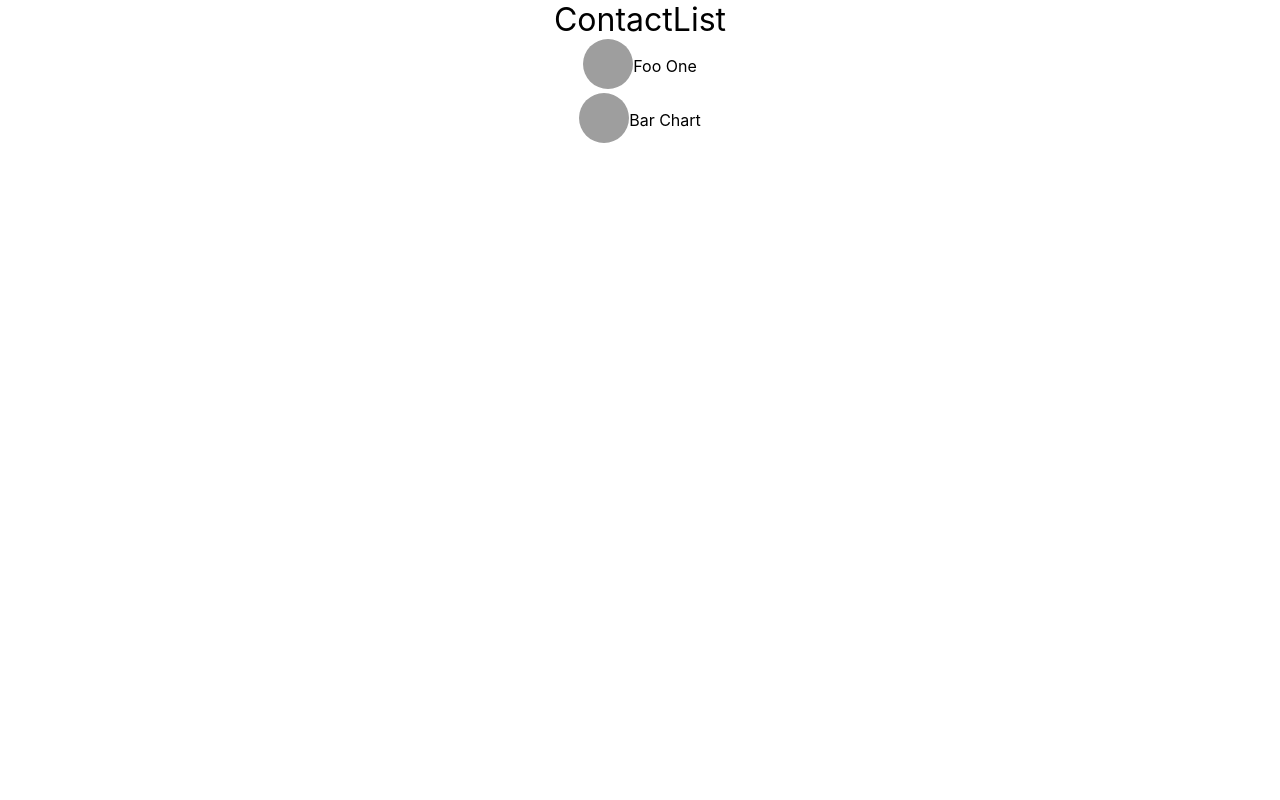
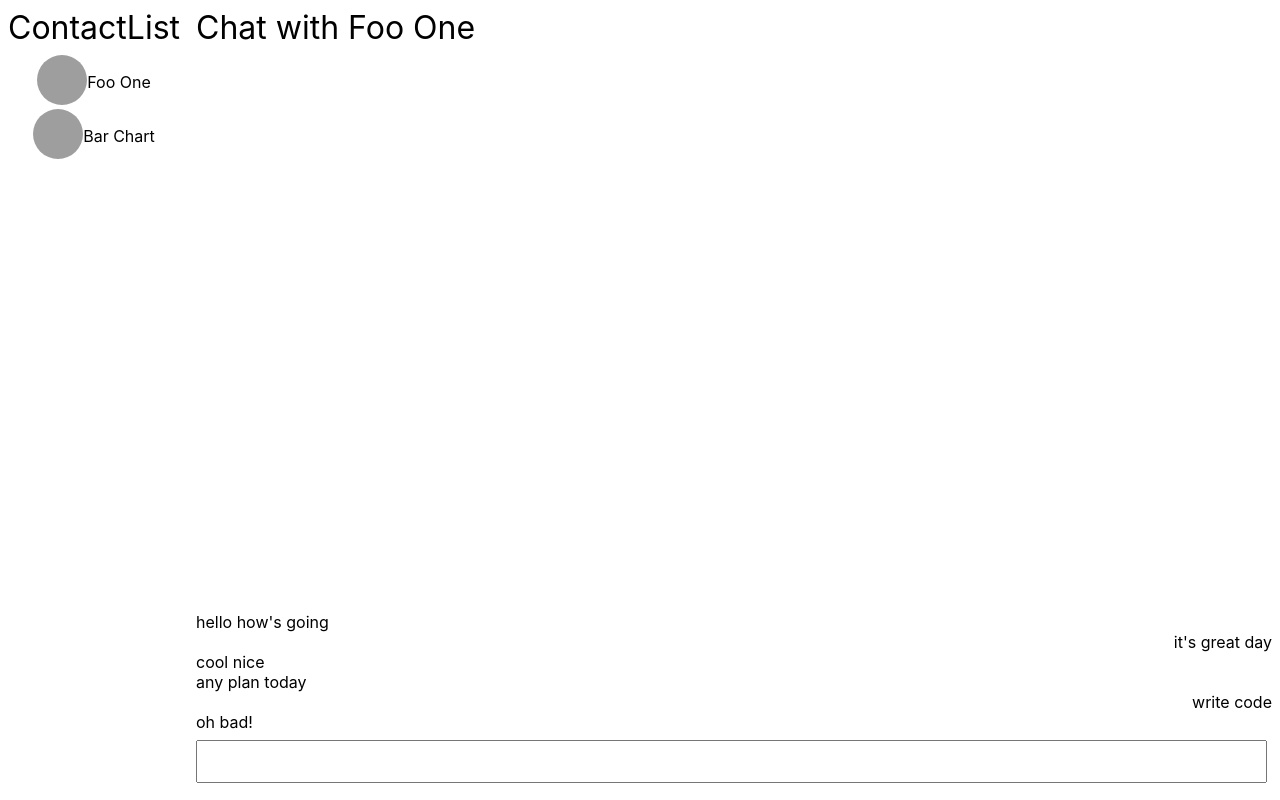
Before and after one commit to yhsiang/basic-messenger, a React (Create React App) app: page / in a window 1280 px wide. Built offline with nearby package versions, Linux system fonts and the light colour scheme; grey boxes are pictures that could not be loaded.

Commit message:
setup ChatWindow, MessageList, Message

```diff
--- a/src/App.css
+++ b/src/App.css
@@ -1,38 +1,11 @@
-.App {
-  text-align: center;
+#root {
+  display: flex;
+  flex-direction: column;
+  min-height: 100%;
 }
 
-.App-logo {
-  height: 40vmin;
-  pointer-events: none;
+.App {
+  display: flex;
+  flex-direction: row;
+  height: 100vh;
 }
-
-@media (prefers-reduced-motion: no-preference) {
-  .App-logo {
-    animation: App-logo-spin infinite 20s linear;
-  }
-}
-
-.App-header {
-  background-color: #282c34;
-  min-height: 100vh;
-  display: flex;
-  flex-direction: column;
-  align-items: center;
-  justify-content: center;
-  font-size: calc(10px + 2vmin);
-  color: white;
-}
-
-.App-link {
-  color: #61dafb;
-}
-
-@keyframes App-logo-spin {
-  from {
-    transform: rotate(0deg);
-  }
-  to {
-    transform: rotate(360deg);
-  }
-}
--- a/src/App.js
+++ b/src/App.js
@@ -1,22 +1,45 @@
 import React from 'react';
 import ContactList from './components/ContactList';
 import './App.css';
+import ChatWindow from './components/ChatWindow';
 
-const contacts = [{
+const currentUser = {
+  userId: 1,
+  avatarURL: "https://gravatar.com/avatar/6ad59bb2415618eeed4a1c841895e5f9?s=200&d=monsterid&r=pg",
+  name: "Ly Cheng",
+  status: true,
+}
+
+const contactMap = {
+  123: {
     avatarURL: "https://gravatar.com/avatar/76f75d5b2c6839cc6ab4a593c1d90149?s=200&d=monsterid&r=pg",
     name: "Foo One",
-    status: true
-  },{
+    status: true,
+  },
+  456: {
     avatarURL: "https://gravatar.com/avatar/2fb62a9246f160de3ae670a875e3a747?s=200&d=monsterid&r=pg",
     name: "Bar Chart",
-    status: true
+    status: true,
   },
+};
+
+const messages = [
+  {content: "oh bad!", userId: 123},
+  {content: "write code", userId: 1},
+  {content: "any plan today", userId: 123},
+  {content: "cool nice", userId: 123},
+  {content: "it's great day", userId: 1},
+  {content: "hello how's going", userId: 123},
 ];
 
 function App() {
+  const contacts = Object.values(contactMap);
+  const chatToId = 123;
+
   return (
     <div className="App">
       <ContactList contacts={contacts} />
+      <ChatWindow messages={messages} chatTo={contactMap[chatToId]} currentUser={currentUser} />
     </div>
   );
 }
--- /dev/null
+++ b/src/components/ChatWindow.css
@@ -0,0 +1,49 @@
+.ChatWindow {
+  display: flex;
+  flex-grow: 1;
+  flex-direction: column;
+  margin-left: 8px;
+  padding-top: 8px;
+  margin-right: 8px;
+}
+
+.ChatWindow-header {
+  height: 32px;
+  font-size: 32px;
+  padding-bottom: 8px;
+}
+
+.ChatWindow-body {
+  flex-grow: 1;
+  padding-bottom: 8px;
+}
+
+.ChatWindow-actions {
+  height: 50px;
+  margin-right: 5px;
+  margin-bottom: 10px;
+}
+
+.MessageList {
+  display: flex;
+  flex-direction: column-reverse;
+  height: 100%;
+}
+
+.Message {
+  display: flex;
+  flex-direction: row;
+  font-size: 16px;
+}
+
+.Message-self {
+  justify-content: flex-end;
+}
+
+
+.MessageInput input {
+  display: block;
+  box-sizing: border-box;
+  width: 100%;
+  font-size: 32px;
+}
--- /dev/null
+++ b/src/components/ChatWindow.js
@@ -0,0 +1,22 @@
+import React from 'react';
+import MessageList from './MessageList';
+import MessageInput from './MessageInput';
+
+import './ChatWindow.css';
+//  ChatWindowProps = {
+// }
+const ChatWindow = ({ messages, chatTo, currentUser }) => {
+  return (
+    <div className="ChatWindow">
+      <div className="ChatWindow-header">Chat with {chatTo.name}</div>
+      <div className="ChatWindow-body">
+        <MessageList messages={messages} currentUserId={currentUser.userId} />
+      </div>
+      <div className="ChatWindow-actions">
+        <MessageInput />
+      </div>
+    </div>
+  );
+};
+
+export default ChatWindow;
--- a/src/components/ContactList.css
+++ b/src/components/ContactList.css
@@ -1,5 +1,12 @@
+.ContactList {
+  display: flex;
+  flex-direction: column;
+  padding: 8px;
+}
+
 .ContactList-header {
   font-size: 32px;
+  padding-bottom: 8px;
 }
 
 .Contact {
--- a/src/components/ContactList.js
+++ b/src/components/ContactList.js
@@ -1,14 +1,14 @@
 import React from 'react';
 import Contact from './Contact';
 
-import "./ContactList.css";
+import './ContactList.css';
 
 //  ContactListProps = {
-//    contacts: ContactProps
+//    contacts: [ContactProps]
 //  }
 const ContactList = ({ contacts }) => {
   return (
-    <>
+    <div className="ContactList">
       <div className="ContactList-header">ContactList</div>
       <div className="ContactList-body">
         {contacts.map(({name, avatarURL, status}) => (
@@ -18,7 +18,7 @@ const ContactList = ({ contacts }) => {
           status={status}
         />))}
       </div>
-    </>
+    </div>
   );
 };
 
--- /dev/null
+++ b/src/components/Message.js
@@ -0,0 +1,16 @@
+import React from 'react';
+
+//  MessageProps = {
+// }
+const Message = ({ content, isSelf }) => {
+  let className = "Message";
+  if (isSelf) {
+    className += " Message-self";
+  }
+
+  return (
+    <div className={className}>{content}</div>
+  );
+};
+
+export default Message;
--- /dev/null
+++ b/src/components/MessageInput.js
@@ -0,0 +1,13 @@
+import React from 'react';
+
+//  MessageInputProps = {
+// }
+const MessageInput = () => {
+  return (
+    <div className="MessageInput">
+      <input />
+    </div>
+  );
+};
+
+export default MessageInput;
--- /dev/null
+++ b/src/components/MessageList.js
@@ -0,0 +1,17 @@
+import React from 'react';
+import Message from './Message';
+
+//  MessageListProps = {
+//   messages: [MessageProps]
+// }
+const MessageList = ({ messages, currentUserId }) => {
+  return (
+    <div className="MessageList">
+      {messages.map(({content, userId}) => (
+        <Message content={content} isSelf={userId===currentUserId}/>
+      ))}
+    </div>
+  );
+};
+
+export default MessageList;
--- a/src/index.css
+++ b/src/index.css
@@ -1,3 +1,7 @@
+html, body {
+  height: 100%;
+}
+
 body {
   margin: 0;
   font-family: -apple-system, BlinkMacSystemFont, 'Segoe UI', 'Roboto', 'Oxygen',
```
